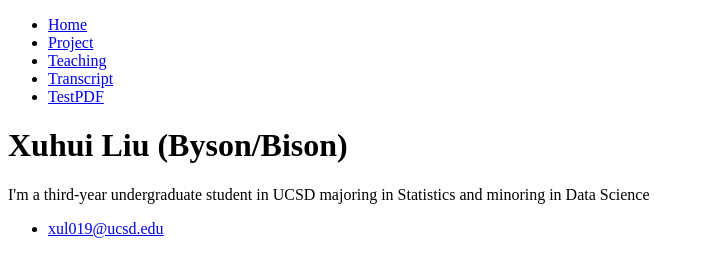
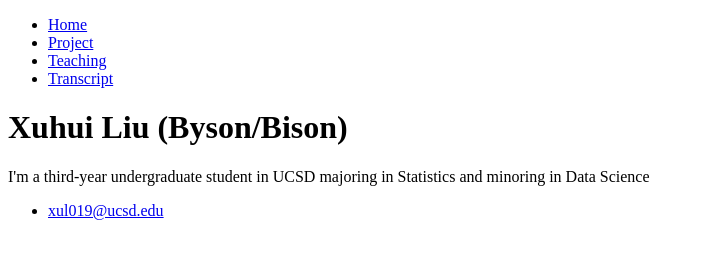
Before and after one commit to Bison2001/Bison2001.github.io, a plain HTML site: page index.html in a window 1280 px wide. Shown: the whole page, without its empty margins (0-704 px from the left). Drawn offline with Linux system fonts and the light colour scheme.

Commit message:
Update index.html

```diff
--- a/index.html
+++ b/index.html
@@ -10,7 +10,6 @@
 	        	<li><a href="/project">Project</a></li>
         		<li><a href="/teaching">Teaching</a></li>
         		<li><a href="/transcript">Transcript</a></li>
-			<li><a href="/IF-TracIn.pdf">TestPDF</a></li>
     		</ul>
 		</nav>
 		<div class="container">
```
